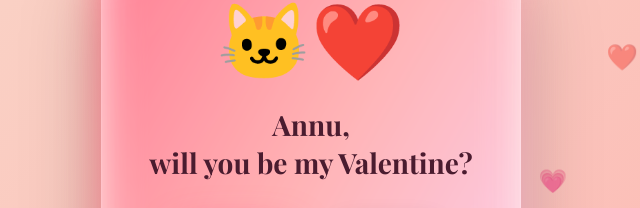
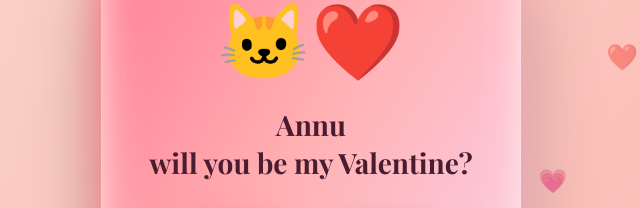
Before and after one commit to Sonat-Mathew/Valentine, a plain HTML site: page index.html in a window 1280 px wide. Shown: the part 233-441 px from the top of the page, 329-969 px from the left. Drawn offline with nearby package versions, Linux system fonts and the light colour scheme.

Commit message:
Update index.html

```diff
--- a/index.html
+++ b/index.html
@@ -342,7 +342,7 @@
 
     <div class="emoji">🐱❤️</div>
 
-    <h2>Annu,<br>will you be my Valentine?</h2>
+    <h2>Annu<br>will you be my Valentine?</h2>
 
 
 
```
